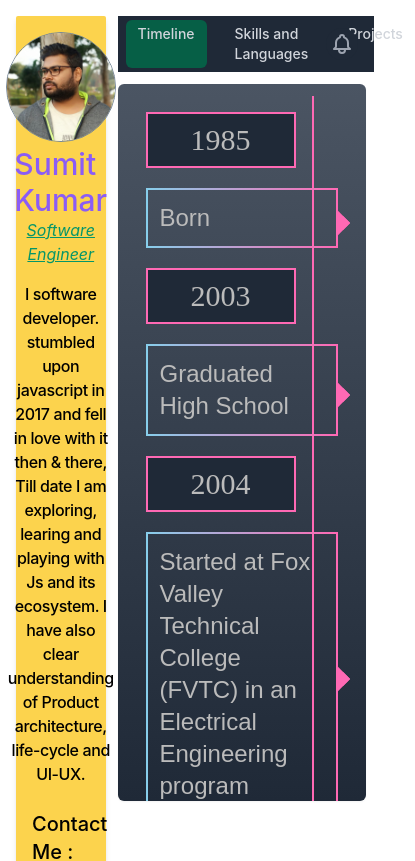
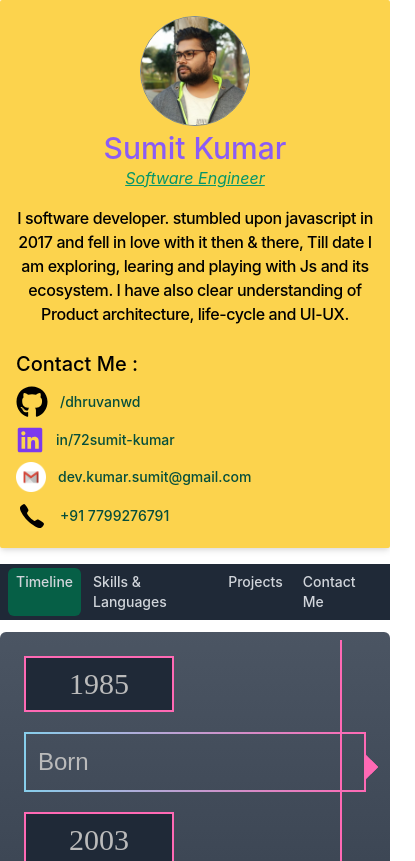
Before and after one commit to OrcaByte/portfolio, a React (Create React App) app: page / in a window 390 px wide. Shown: the top 861 px of the page, 415 px wide, since content can reach past the window. Built offline with nearby package versions, Linux system fonts and the light colour scheme.

Commit message:
responsivenesss added

```diff
--- a/src/App.scss
+++ b/src/App.scss
@@ -1,4 +1,6 @@
 @import './tailwind.output.css';
+@import './Homepage/home.scss';
+
 
 body {
   margin: 0;
--- a/src/App.tsx
+++ b/src/App.tsx
@@ -1,13 +1,20 @@
 import React from 'react';
 import './App.scss';
 import { GlobalContext, projectDetail } from './globalContext';
-import Homepage from './Homepage/Homepage';
+import HomeContainer from './Homepage/HomeContainer';
+import SideBarInfo from './Homepage/SideBarInfo';
 
 function App() {
   return (
     <GlobalContext.Provider value={projectDetail}>
-      <div className="p-4 w-full">
-        <Homepage />
+      <div className="xs:p-0 sm:p-2 md:p-4 w-full">
+        <div
+          style={{ height: '94vh' }}
+          className="w-full grid grid-cols-12 z-10 relative"
+        >
+          <SideBarInfo />
+          <HomeContainer />
+        </div>
       </div>
     </GlobalContext.Provider>
   );
--- a/src/Homepage/ContactMe.tsx
+++ b/src/Homepage/ContactMe.tsx
@@ -29,6 +29,8 @@ export default function ContactMe() {
           <a
             className="text-sm text-green-900 font-medium"
             href={contactDetails.linkedIn.url}
+            rel="noreferrer"
+            target="_blank"
           >
             {contactDetails.linkedIn.display}
           </a>
--- a/src/Homepage/HomeContainer.tsx
+++ b/src/Homepage/HomeContainer.tsx
@@ -4,10 +4,11 @@ import WorkExperience from './WorkExperience';
 import SkillsLanguages from './SkillsLanguages';
 import ProjectsPage from './ProjectsPage';
 import NavbarCss from './NavbarCss';
+import ContactMe from './ContactMe';
 
 export default function HomeContainer() {
   return (
-    <div className="col-span-9">
+    <div className="col-span-12 md:col-span-9">
       <Router>
         <NavbarCss />
         <Switch>
@@ -15,12 +16,18 @@ export default function HomeContainer() {
             <WorkExperience />
           </Route>
 
-          <Route path="/skills">
+          <Route exact path="/skills">
             <SkillsLanguages />
           </Route>
 
-          <Route to="/projects">
+          <Route exact to="/projects">
             <ProjectsPage />
+          </Route>
+
+          <Route to="/contact-me">
+            <div className="home-card scrollbar">
+              <ContactMe />
+            </div>
           </Route>
         </Switch>
       </Router>
--- a/src/Homepage/Homepage.tsx
+++ /dev/null
@@ -1,16 +0,0 @@
-import React from 'react';
-import './home.scss';
-import HomeContainer from './HomeContainer';
-import SideBarInfo from './SideBarInfo';
-
-export default function Homepage() {
-  return (
-    <div
-      style={{ height: '94vh' }}
-      className="w-full grid grid-cols-12 z-10 relative"
-    >
-      <SideBarInfo />
-      <HomeContainer />
-    </div>
-  );
-}
--- a/src/Homepage/NavbarCss.tsx
+++ b/src/Homepage/NavbarCss.tsx
@@ -3,7 +3,6 @@ import { Link, useLocation } from 'react-router-dom';
 
 export default function NavbarCss() {
   const location = useLocation();
-  console.log(location);
 
   const TABS = [
     {
@@ -11,20 +10,25 @@ export default function NavbarCss() {
       path: '/',
     },
     {
-      name: 'Skills and Languages',
+      name: 'Skills & Languages',
       path: '/skills',
     },
     {
       name: 'Projects',
       path: '/projects',
     },
+    {
+      name: 'Contact Me',
+      path: '/contact-me',
+      class: 'block md:hidden',
+    },
   ];
   return (
-    <nav className="bg-gray-800 ml-3">
+    <nav className="bg-gray-800 mt-4 md:mt-0 md:ml-3">
       <div className="max-w-7xl mx-auto px-2 sm:px-4 lg:px-6">
         <div className="relative flex items-center justify-between h-14">
           <div className="flex-1 flex items-center justify-center sm:items-stretch sm:justify-start">
-            <div className="flex space-x-4">
+            <div className="flex space-x-1 md:space-x-4">
               {TABS.map((t) => (
                 <React.Fragment key={t.name}>
                   <Link
@@ -33,7 +37,9 @@ export default function NavbarCss() {
                       location.pathname === t.path
                         ? 'bg-green-800 hover:bg-gray-900'
                         : ' hover:bg-gray-700'
-                    } text-gray-300 hover:text-white px-3 py-1 rounded-md text-sm font-medium`}
+                    } ${
+                      t.class
+                    } text-gray-300 hover:text-white px-2 md:px-3 py-1 rounded-md text-sm font-medium`}
                   >
                     {t.name}
                   </Link>
@@ -41,7 +47,7 @@ export default function NavbarCss() {
               ))}
             </div>
           </div>
-          <div className="absolute inset-y-0 right-0 flex items-center pr-2 sm:static sm:inset-auto sm:ml-6 sm:pr-0">
+          <div className="absolute hidden inset-y-0 right-0 md:flex items-center pr-2 sm:static sm:inset-auto sm:ml-6 sm:pr-0">
             <button className="bg-gray-800 p-1 rounded-full text-gray-400 hover:text-white focus:outline-none focus:ring-2 focus:ring-offset-2 focus:ring-offset-gray-800 focus:ring-white">
               <span className="sr-only">View notifications</span>
               <svg
--- a/src/Homepage/ProjectsPage.tsx
+++ b/src/Homepage/ProjectsPage.tsx
@@ -7,8 +7,16 @@ export default function ProjectsPage() {
     <div className="home-card scrollbar">
       <div className="p-2 grid justify-between grid-cols-1 sm:grid-cols-1 md:grid-cols-3 lg:grid-cols-3 xl:grid-cols-3 gap-x-4">
         {projects.map((projectInfo: any) => (
-          <div className="rounded bg-white overflow-hidden shadow-lg">
-            <img style={{height:200}} className="w-full" src={projectInfo.imgUrl} alt={projectInfo.name} />
+          <div
+            key={projectInfo.name}
+            className="rounded bg-white overflow-hidden shadow-lg mb-4"
+          >
+            <img
+              style={{ height: 200 }}
+              className="w-full"
+              src={projectInfo.imgUrl}
+              alt={projectInfo.name}
+            />
             <div className="px-6 py-4">
               <div className="font-bold text-xl mb-2">{projectInfo.name}</div>
               <p className="tracking-tight text-gray-800 text-base">
@@ -17,7 +25,7 @@ export default function ProjectsPage() {
             </div>
             <div className="px-6 pt-4 pb-2">
               {projectInfo.tags.map((tag: string) => (
-                <span className="inline-block bg-gray-200 rounded-full px-3 py-1 text-sm font-semibold text-gray-700 mr-2 mb-2">
+                <span key={tag} className="inline-block bg-gray-200 rounded-full px-3 py-1 text-sm font-semibold text-gray-700 mr-2 mb-2">
                   {tag}
                 </span>
               ))}
--- a/src/Homepage/SideBarInfo.tsx
+++ b/src/Homepage/SideBarInfo.tsx
@@ -6,7 +6,7 @@ export default function SideBarInfo() {
   const { profile } = useContext<any>(GlobalContext);
 
   return (
-    <aside className="col-span-3 p-4 shadow-md rounded-sm bg-yellow-300 flex h-full flex-col justify-between items-center">
+    <aside className="md:col-span-3 col-span-12 p-4 shadow-md rounded-sm bg-yellow-300 flex h-full flex-col justify-between items-center">
       <div className="avatar-container relative">
         <img
           className="transform hover:scale-110"
--- a/src/Homepage/SkillsLanguages.tsx
+++ b/src/Homepage/SkillsLanguages.tsx
@@ -8,19 +8,19 @@ export default function SkillsLanguages() {
   return (
     <div className="home-card scrollbar">
       {skills.map((detail: any) => (
-        <>
+        <React.Fragment key={detail.label}>
           <h3 className="text-3xl mb-4 text-center font-semibold text-white">
             {detail.label}
           </h3>
 
-          <div className="w-full mb-4 grid grid-cols-3 gap-4">
+          <div className="w-full mb-4 grid grid-cols-1 sm:grid-cols-2 md:grid-cols-3 gap-4">
             {detail.skills.map((skill: any) => (
-              <SkillCard label={skill.name} percentage={skill.proficiency}>
+              <SkillCard key={skill.name} label={skill.name} percentage={skill.proficiency}>
                 {skill.icon()}
               </SkillCard>
             ))}
           </div>
-        </>
+        </React.Fragment>
       ))}
     </div>
   );
--- a/src/Homepage/WorkExperience.tsx
+++ b/src/Homepage/WorkExperience.tsx
@@ -8,8 +8,8 @@ export default function WorkExperience() {
   return (
     <div className="home-card scrollbar stepper-container ">
       <div className="timeline relative p-4">
-        {timeline.map((event: any) => (
-          <>
+        {timeline.map((event: any, index: number) => (
+          <React.Fragment key={index}>
             {event.year && (
               <h2 className="timeline__item timeline__item--year py-2 bg-gray-800 text-3xl grid place-items-center">
                 {event.year}
@@ -26,7 +26,7 @@ export default function WorkExperience() {
                 {event.blurp && <p className="mt-2 text-base">{event.blurp}</p>}
               </div>
             )}
-          </>
+          </React.Fragment>
         ))}
       </div>
     </div>
--- a/src/tailwind.scss
+++ b/src/tailwind.scss
@@ -3,7 +3,7 @@
 @tailwind utilities;
 
 .home-card {
-  @apply p-3 shadow-sm ml-3 mr-2 rounded-md mt-3 overflow-hidden overflow-y-auto;
+  @apply p-2 md:p-3 shadow-sm md:ml-3 md:mr-2 rounded-md mt-3 overflow-hidden overflow-y-auto;
   height: 85vh;
   background-image: linear-gradient(
     to bottom,
```
Also changed, not shown: src/tailwind.output.css, 1 other file (tests, documents, lock files or other folders).
